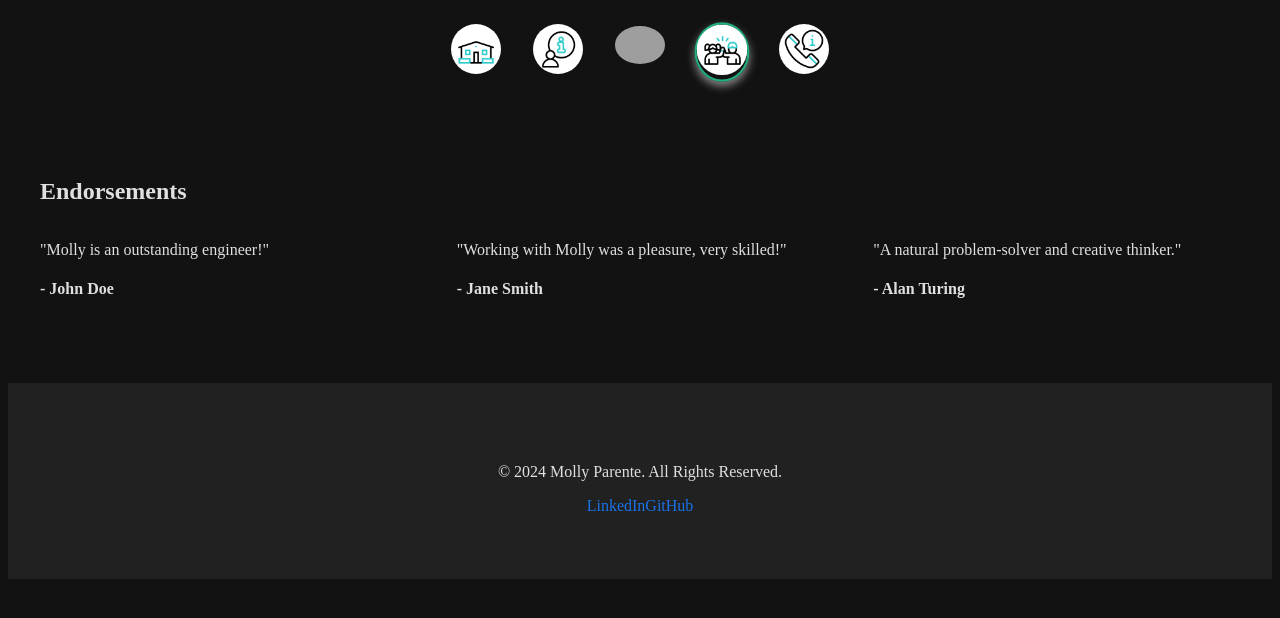
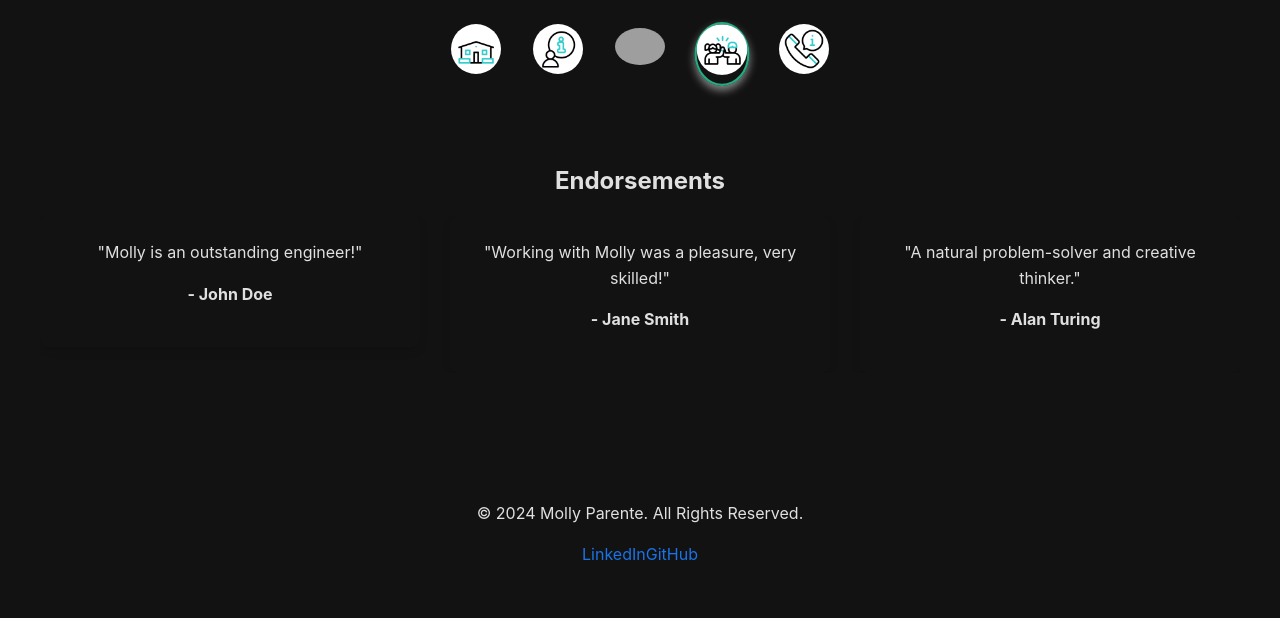
Before and after one commit to mparente88/mparente88.github.io, a Next.js app: page /endorsements in a window 1280 px wide. Shown: the top 618 px of the page. Built offline with nearby package versions, Linux system fonts and the light colour scheme; grey boxes are pictures that could not be loaded.

Commit message:
Minor edits to styling

```diff
--- a/components/Endorsements.js
+++ b/components/Endorsements.js
@@ -11,7 +11,14 @@ export default function Endorsements() {
   return (
     <section id="endorsements" className="endorsements section">
       <h2>Endorsements</h2>
-      <Swiper spaceBetween={50} slidesPerView={3}>
+      <Swiper
+        spaceBetween={30}
+        breakpoints={{
+          640: { slidesPerView: 1 },
+          768: { slidesPerView: 2 },
+          1024: { slidesPerView: 3 },
+        }}
+      >
         {endorsements.map((endorsement, index) => (
           <SwiperSlide key={index}>
             <div className="endorsement-card">
--- a/components/Layout.js
+++ b/components/Layout.js
@@ -4,9 +4,11 @@ import Footer from "./Footer"
 export default function Layout({ children }) {
   return (
     <>
-      <Navbar />
-      <main>{children}</main>
-      <Footer />
+      <div className="layout-container">
+        <Navbar />
+        <main className="main-content">{children}</main>
+        <Footer />
+      </div>
     </>
   )
 }
--- a/components/Navbar.js
+++ b/components/Navbar.js
@@ -1,15 +1,29 @@
 import Link from "next/link"
 import Image from "next/image"
 import { useRouter } from "next/router"
+import { useState, useEffect } from "react"
 
 export default function Navbar() {
   const router = useRouter()
+  const [reducedMotion, setReducedMotion] = useState(false)
+
+  useEffect(() => {
+    const savedPreference = localStorage.getItem("reduced-motion")
+    if (savedPreference) {
+      setReducedMotion(JSON.parse(savedPreference))
+    }
+  }, [])
+
+  useEffect(() => {
+    localStorage.setItem("reduced-motion", JSON.stringify(reducedMotion))
+    document.body.classList.toggle("reduced-motion", reducedMotion)
+  }, [reducedMotion])
 
   return (
     <nav className="nav">
       <ul className="nav-list">
         <li>
-          <Link href="/">
+          <Link href="/" aria-label="Home">
             <div className={`nav-item ${router.pathname === "/" ? "active" : ""}`}>
               <Image src="/new-house.gif" alt="Home" unoptimized width={50} height={50} />
               <span className="tooltip">Home</span>
@@ -17,7 +31,7 @@ export default function Navbar() {
           </Link>
         </li>
         <li>
-          <Link href="/about">
+          <Link href="/about" aria-label="About Me">
             <div className={`nav-item ${router.pathname === "/about" ? "active" : ""}`}>
               <Image src="/info.gif" alt="About" unoptimized width={50} height={50} />
               <span className="tooltip">About</span>
@@ -25,7 +39,7 @@ export default function Navbar() {
           </Link>
         </li>
         <li>
-          <Link href="/projects">
+          <Link href="/projects" aria-label="Projects">
             <div className={`nav-item ${router.pathname === "/projects" ? "active" : ""}`}>
               <Image src="/portfolio.gif" alt="Projects" unoptimized width={50} height={50} />
               <span className="tooltip">Projects</span>
@@ -33,7 +47,7 @@ export default function Navbar() {
           </Link>
         </li>
         <li>
-          <Link href="/endorsements">
+          <Link href="/endorsements" aria-label="Endorsements">
             <div className={`nav-item ${router.pathname === "/endorsements" ? "active" : ""}`}>
               <Image src="/friend.gif" alt="Endorsements" unoptimized width={50} height={50} />
               <span className="tooltip">Endorsements</span>
@@ -41,7 +55,7 @@ export default function Navbar() {
           </Link>
         </li>
         <li>
-          <Link href="/contact">
+          <Link href="/contact" aria-label="Contact Me">
             <div className={`nav-item ${router.pathname === "/contact" ? "active" : ""}`}>
               <Image src="/contact.gif" alt="Contact" unoptimized width={50} height={50} />
               <span className="tooltip">Contact</span>
--- a/pages/_app.js
+++ b/pages/_app.js
@@ -1,9 +1,34 @@
 import "../styles/global.css"
 import Layout from "../components/Layout"
+import { useState, useEffect } from "react"
+import { useRouter } from "next/router"
 
 export default function MyApp({ Component, pageProps }) {
+  const [isLoading, setIsLoading] = useState(false)
+  const router = useRouter()
+
+  useEffect(() => {
+    const handleStart = () => setIsLoading(true)
+    const handleStop = () => setIsLoading(false)
+
+    router.events.on("routeChangeStart", handleStart)
+    router.events.on("routeChangeComplete", handleStop)
+    router.events.on("routeChangeError", handleStop)
+
+    return () => {
+      router.events.off("routeChangeStart", handleStart)
+      router.events.off("routeChangeComplete", handleStop)
+      router.events.off("routeChangeError", handleStop)
+    }
+  }, [router])
+
   return (
     <Layout>
+      {isLoading && (
+        <div className="spinner-container">
+          <div className="spinner"></div>
+        </div>
+      )}
       <Component {...pageProps} />
     </Layout>
   )
--- a/pages/index.js
+++ b/pages/index.js
@@ -1,6 +1,4 @@
-import dynamic from "next/dynamic"
-
-const Hero = dynamic(() => import("../components/Hero"))
+import Hero from "../components/Hero"
 
 export default function HomePage() {
   return <Hero />
--- a/styles/global.css
+++ b/styles/global.css
@@ -1,22 +1,50 @@
 :root {
+  /* Colors */
   --primary-color: #1a73e8;
   --secondary-color: #4285f4;
   --accent-color: #20c997;
   --accent-color-hover: #38d9a9;
   --background-color-light: #f7f8fa;
   --text-color-light: #333;
-
-  /* Dark Mode Variables */
   --background-color-dark: #121212;
   --text-color-dark: #e0e0e0;
   --accent-color-dark: #23ab82;
   --accent-color-dark-hover: #34b48d;
+
+  /* Typography */
+  --font-family: "Inter", sans-serif;
+  --font-size-small: 0.875rem; /* 14px */
+  --font-size-regular: 1rem; /* 16px */
+  --font-size-medium: 1.25rem; /* 20px */
+  --font-size-large: 1.5rem; /* 24px */
+  --font-size-xlarge: 2rem; /* 32px */
+  --line-height-small: 1.4;
+  --line-height-regular: 1.6;
 }
 
+/* Global Styles */
 body {
+  font-family: var(--font-family);
+  font-size: var(--font-size-regular);
+  line-height: var(--line-height-regular);
   background-color: var(--background-color-dark);
   color: var(--text-color-dark);
   transition: background-color 0.3s, color 0.3s;
+}
+
+h1,
+h2,
+h3,
+h4,
+h5,
+h6 {
+  font-weight: 700;
+  margin: 0 0 1rem 0;
+}
+
+p {
+  margin: 0 0 1rem 0;
+  font-size: var(--font-size-regular);
 }
 
 a {
@@ -32,13 +60,47 @@ a:hover {
   padding: 4rem 2rem;
 }
 
+/* Accessibility */
+a:focus,
+button:focus,
+input:focus,
+textarea:focus {
+  outline: 3px solid var(--accent-color);
+  outline-offset: 2px;
+}
+
+.text-light {
+  color: var(--text-color-light);
+}
+
+.text-dark {
+  color: var(--text-color-dark);
+}
+
+.bg-light {
+  background-color: var(--background-color-light);
+}
+
+.bg-dark {
+  background-color: var(--background-color-dark);
+}
+
+/* Reduced Motion */
+@media (prefers-reduced-motion: reduce) {
+  * {
+    animation: none !important;
+    transition: none !important;
+    scroll-behavior: auto !important;
+  }
+}
+
 /* Navbar Section */
 .nav {
   display: flex;
   justify-content: center;
   align-items: center;
   background-color: var(--background-color-dark);
-  padding: 1rem;
+  padding: 1rem 2rem;
 }
 
 .nav-list {
@@ -76,6 +138,12 @@ a:hover {
   animation: bounce 0.3s ease-in-out;
 }
 
+.nav-item {
+  position: relative;
+  display: inline-block;
+  text-align: center;
+}
+
 .nav-item.active {
   transform: scale(1.1);
   box-shadow: 0 4px 8px rgba(255, 255, 255, 0.5);
@@ -86,22 +154,6 @@ a:hover {
 .nav-item.active .tooltip {
   background-color: var(--accent-color-dark);
   color: var(--text-color-dark);
-}
-
-@keyframes bounce {
-  0%,
-  100% {
-    transform: scale(1.1) translateY(0);
-  }
-  50% {
-    transform: scale(1.1) translateY(-5px);
-  }
-}
-
-.nav-item {
-  position: relative;
-  display: inline-block;
-  text-align: center;
 }
 
 .tooltip {
@@ -128,16 +180,26 @@ a:hover {
   transform: translateX(-50%) translateY(10px);
 }
 
+@keyframes bounce {
+  0%,
+  100% {
+    transform: scale(1.1) translateY(0);
+  }
+  50% {
+    transform: scale(1.1) translateY(-5px);
+  }
+}
+
 /* Hero Section */
 .hero {
-  background: var(--background-color-dark);
-  color: var(--text-color-dark);
-  padding: 4rem 2rem;
   display: flex;
   flex-direction: column;
   align-items: center;
   justify-content: center;
+  padding: 4rem 2rem;
   height: 100vh;
+  background: var(--background-color-dark);
+  color: var(--text-color-dark);
 }
 
 .hero h1 {
@@ -163,7 +225,6 @@ a:hover {
 }
 
 /* Projects Section */
-/* Projects Section */
 .projects {
   padding: 4rem 2rem;
   background-color: #1e1e1e;
@@ -183,10 +244,11 @@ a:hover {
   background: var(--background-color-dark);
   border-radius: 8px;
   box-shadow: 0 4px 8px rgba(0, 0, 0, 0.1);
-  transition: transform 0.3s, box-shadow 0.3s;
   overflow: hidden;
   width: 90%;
   max-width: 800px;
+  margin: auto;
+  transition: transform 0.3s, box-shadow 0.3s;
 }
 
 .project-card:hover {
@@ -302,6 +364,58 @@ a:hover {
 footer {
   text-align: center;
   padding: 2rem 1rem;
-  background-color: #212121;
+  background-color: var(--background-color-dark);
   color: var(--text-color-dark);
 }
+
+/* Endorsements */
+.endorsements {
+  padding: 4rem 2rem;
+  text-align: center;
+}
+
+.endorsement-card {
+  background-color: var(--background-color-dark);
+  color: var(--text-color-dark);
+  padding: 1.5rem;
+  border-radius: 8px;
+  box-shadow: 0 4px 8px rgba(0, 0, 0, 0.1);
+  transition: transform 0.3s, box-shadow 0.3s;
+}
+
+.endorsement-card:hover {
+  transform: scale(1.05);
+  box-shadow: 0 8px 16px rgba(0, 0, 0, 0.2);
+}
+
+/* Spinner */
+.spinner-container {
+  position: fixed;
+  top: 0;
+  left: 0;
+  width: 100%;
+  height: 100%;
+  background-color: rgba(0, 0, 0, 0.5);
+  display: flex;
+  align-items: center;
+  justify-content: center;
+  z-index: 1000;
+}
+
+.spinner {
+  border: 8px solid rgba(255, 255, 255, 0.3);
+  border-top: 8px solid var(--primary-color);
+  border-radius: 50%;
+  width: 60px;
+  height: 60px;
+  animation: spin 1s linear infinite;
+}
+
+@keyframes spin {
+  from {
+    transform: rotate(0deg);
+  }
+  to {
+    transform: rotate(360deg);
+  }
+}
```
Also changed, not shown: components/Projects.js (+18 -8 lines).
